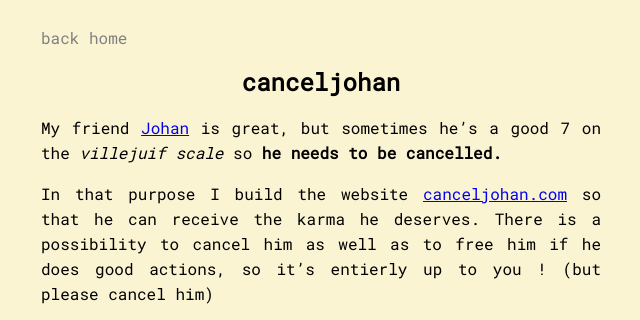
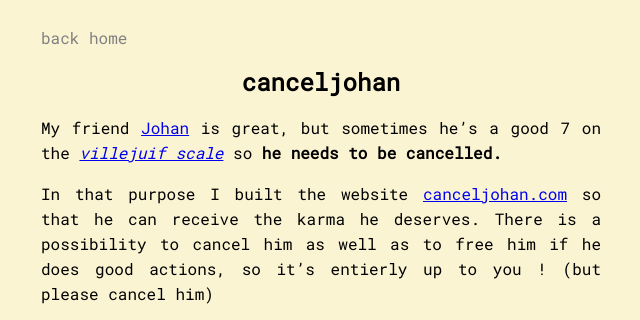
Before and after one commit to matthieuporte/matthieuporte.github.io, a Jekyll site: the page built from docs/_projects/canceljohan.md, in a window 1280 px wide. Shown: the top 320 px of the page, without its empty margins (319-959 px from the left). Built offline with Jekyll 4.4.1, drawn with Linux system fonts in a browser that asks for light colours.

Commit message:
added the villejuif scale link and fixed a typo

```diff
--- a/docs/_projects/canceljohan.md
+++ b/docs/_projects/canceljohan.md
@@ -5,10 +5,10 @@
 featured: false
 ---
 
-My friend [Johan](https://github.com/jojoasticot) is great, but sometimes he's a good 7 on the *villejuif scale* so **he needs to be cancelled.**
+My friend [Johan](https://github.com/jojoasticot) is great, but sometimes he's a good 7 on the [*villejuif scale*](https://fr.wikipedia.org/wiki/%C3%89chelle_de_Villejuif) so **he needs to be cancelled.**
 
 
-In that purpose I build the website [canceljohan.com](https://canceljohan.com) so that he can receive the karma he deserves.
+In that purpose I built the website [canceljohan.com](https://canceljohan.com) so that he can receive the karma he deserves.
 There is a possibility to cancel him as well as to free him if he does good actions, so it's entierly up to you ! (but please cancel him)
 
 [canceljohan]:{{ "/assets/images/canceljohan.jpg" | relative_url }}
```
